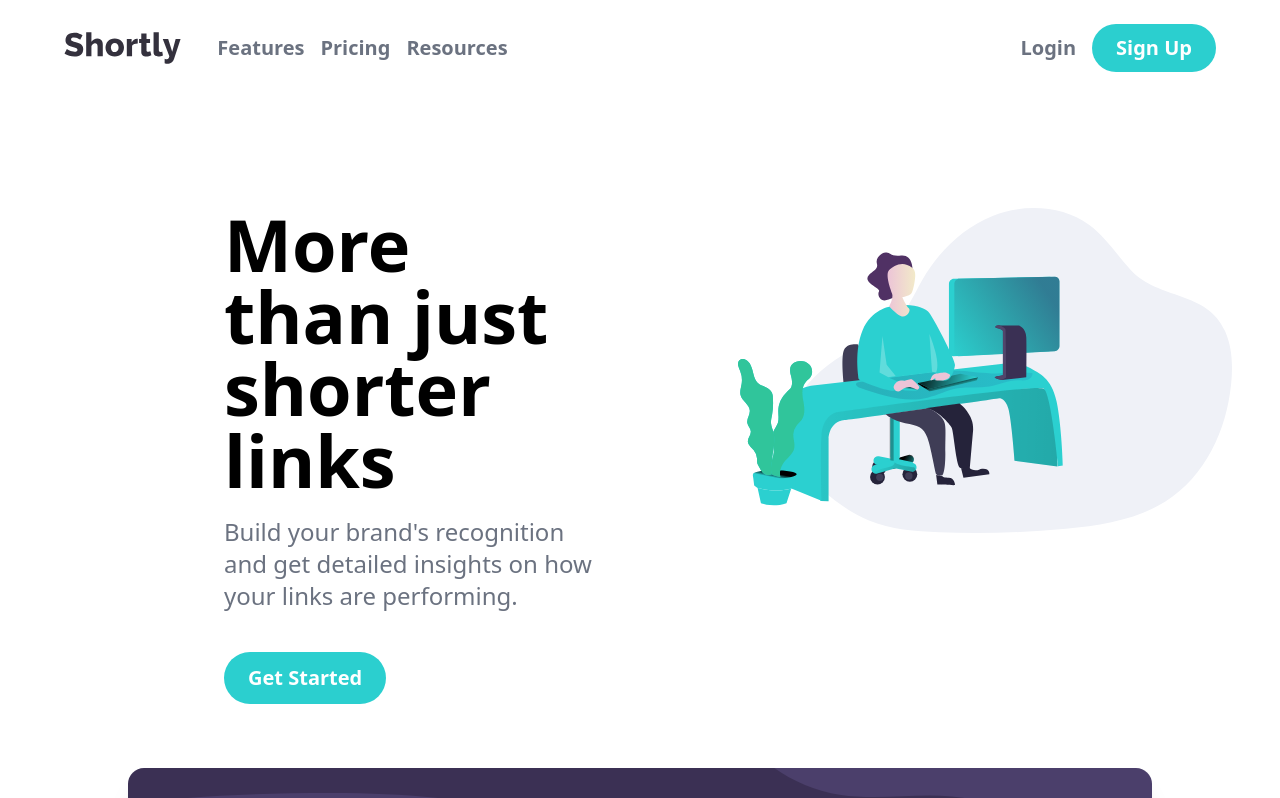
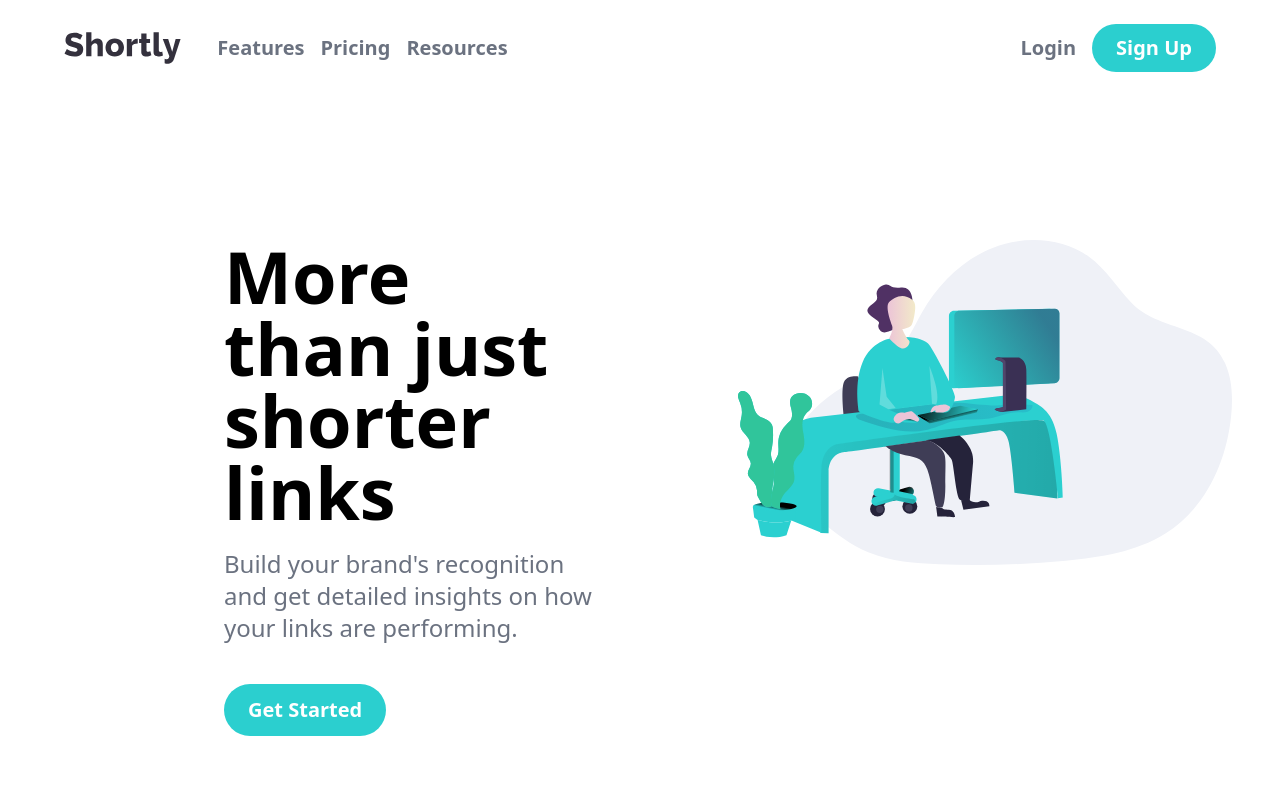
Before and after one commit to haneenabdelhaleem111/URL-Shortening, a React (Create React App) app: page / in a window 1280 px wide. Shown: the top 798 px of the page. Built offline with nearby package versions, Linux system fonts and the light colour scheme.

Commit message:
Fix hero section

```diff
--- a/src/Sections/HeroSection.js
+++ b/src/Sections/HeroSection.js
@@ -2,7 +2,7 @@ import React from "react";
 
 function HeroSection() {
   return (
-    <section className="w-full py-28 lg:ps-44 pb-36">
+    <section className="w-full py-36 lg:ps-44 pb-36 ">
       <div className="flex flex-col-reverse lg:flex-row items-start gap-8 lg:gap-x-36 px-4 lg:px-12">
         {/* Text Content */}
         <div className="lg:w-1/2 flex flex-col items-start">
```
